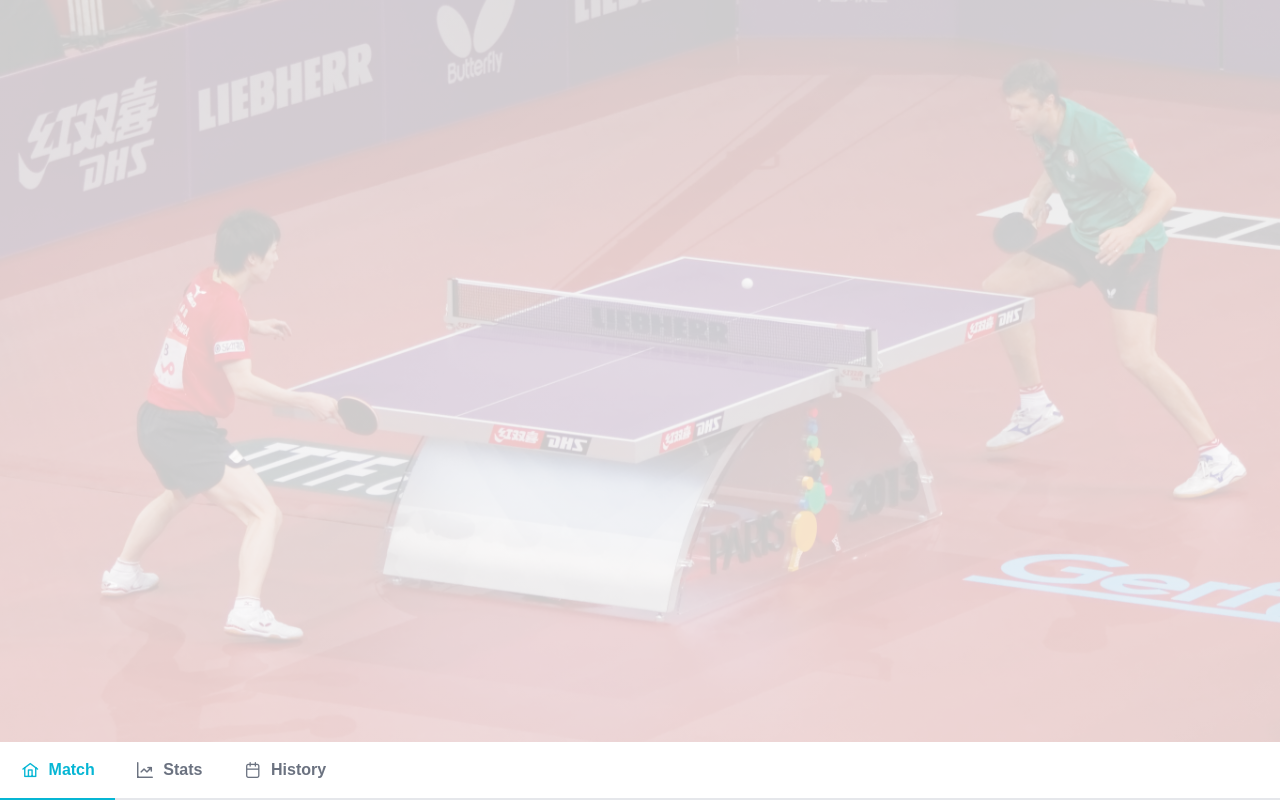
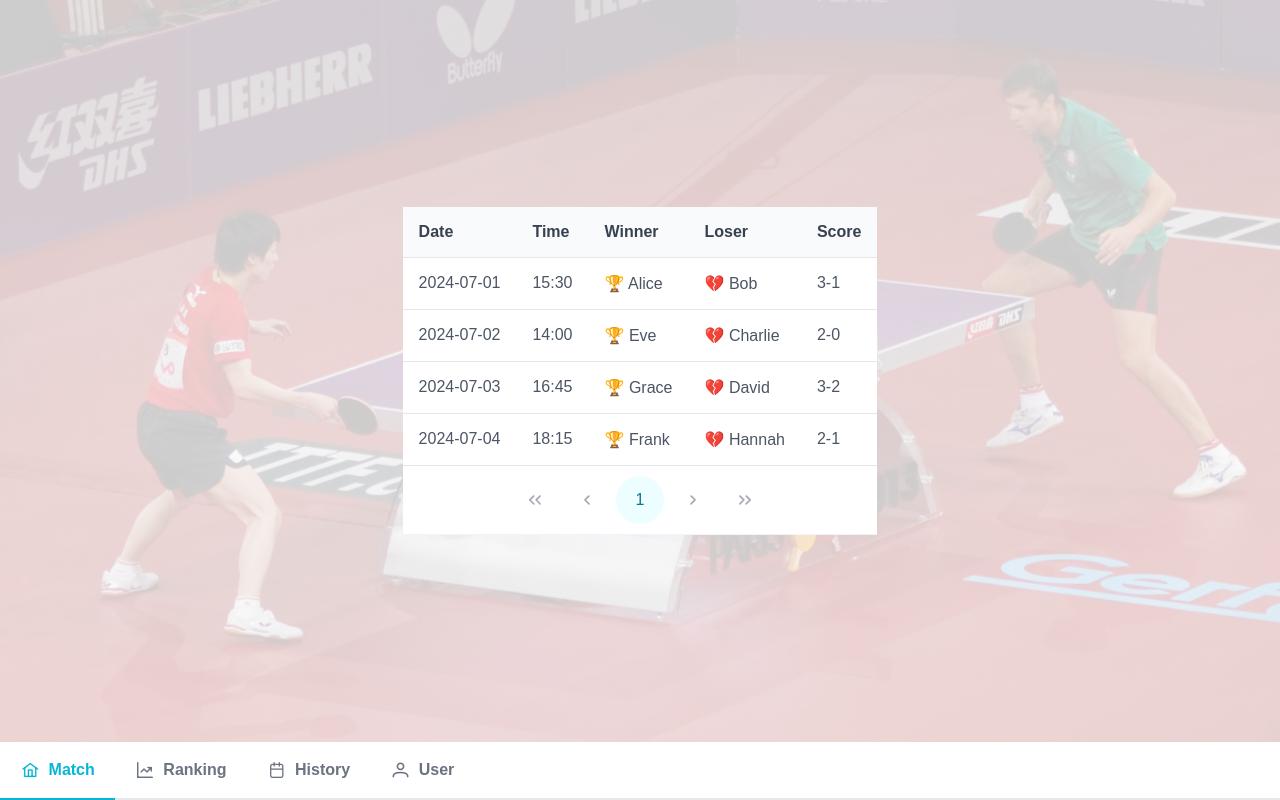
Before and after one commit to abbdberg/pingpoing-rank, a React (Vite) app: page /pingpoing-rank/history in a window 1280 px wide. Before the commit this address had no page. Built offline with nearby package versions, Linux system fonts and the light colour scheme; a web font is replaced by a local one.

Commit message:
Add more views

```diff
--- a/package.json
+++ b/package.json
@@ -21,7 +21,8 @@
     "react": "^18.3.1",
     "react-dom": "^18.3.1",
     "react-redux": "^9.1.2",
-    "react-router-dom": "^6.23.1"
+    "react-router-dom": "^6.23.1",
+    "react-sparklines": "^1.7.0"
   },
   "devDependencies": {
     "@types/react": "^18.3.3",
--- a/src/App.tsx
+++ b/src/App.tsx
@@ -1,25 +1,25 @@
-import { useState } from 'react'
-
 import { History } from './components/History/History';
-import { Stats } from './components/Stats/Stats';
+import Ranking from './components/Ranking/Ranking';
 import { Match } from './components/Match/Match';
 import { BrowserRouter, Route, Routes, useLocation, useNavigate } from 'react-router-dom';
-import { Menubar } from 'primereact/menubar';
-import { Menu } from 'primereact/menu';
 import { TabMenu } from 'primereact/tabmenu';
+import User from './components/User/User';
 
 
 function App() {
 
   return (
 
-    <BrowserRouter>
+    <BrowserRouter
+    basename='/pingpoing-rank'
+    >
 
       <div className='main-content'>
         <Routes>
+          <Route path="/ranking" element={<Ranking />} />
+          <Route path="/history" element={<History />} />
+          <Route path="/user" element={<User />} />
           <Route path="/" element={<Match />} />
-          <Route path="/stats" element={<Stats />} />
-          <Route path="/history" element={<History />} />
         </Routes>
       </div>
       {/* <div className='navbar'> */}
@@ -37,11 +37,11 @@ function BottomNav() {
 
   return (
     <TabMenu
-    defaultChecked
       model={[
         { label: 'Match', icon: 'pi pi-fw pi-home', command: () => navigate('/') },
-        { label: 'Stats', icon: 'pi pi-fw pi-chart-line', command: () => navigate('/stats') },
+        { label: 'Ranking', icon: 'pi pi-fw pi-chart-line', command: () => navigate('/ranking') },
         { label: 'History', icon: 'pi pi-fw pi-calendar', command: () => navigate('/history') },
+        { label: 'User', icon: 'pi pi-fw pi-user', command: () => navigate('/user') },
 
       ]}
     />
--- a/src/components/History/History.tsx
+++ b/src/components/History/History.tsx
@@ -1 +1,58 @@
-export const History = () => <h1>History</h1>;
+import React from 'react';
+import { DataTable } from 'primereact/datatable';
+import { Column } from 'primereact/column';
+import { Chip } from 'primereact/chip';
+
+const matchHistoryData = [
+  {
+    date: '2024-07-01',
+    time: '15:30',
+    winner: '🏆 Alice',
+    loser: '💔 Bob',
+    score: '3-1',
+  },
+  // Add more dummy data here...
+  {
+    date: '2024-07-02',
+    time: '14:00',
+    winner: '🏆 Eve',
+    loser: '💔 Charlie',
+    score: '2-0',
+  },
+  {
+    date: '2024-07-03',
+    time: '16:45',
+    winner: '🏆 Grace',
+    loser: '💔 David',
+    score: '3-2',
+  },
+  {
+    date: '2024-07-04',
+    time: '18:15',
+    winner: '🏆 Frank',
+    loser: '💔 Hannah',
+    score: '2-1',
+  },
+];
+
+export const History = () => {
+  const renderScore = (rowData) => {
+    return (
+      <div>
+        {rowData.score}
+      </div>
+    );
+  };
+
+  return (
+    <DataTable value={matchHistoryData} paginator rows={10} dataKey="date">
+      <Column field="date" header="Date" />
+      <Column field="time" header="Time" />
+      <Column field="winner" header="Winner" />
+      <Column field="loser" header="Loser" />
+      <Column body={renderScore} header="Score" />
+    </DataTable>
+  );
+};
+
+export default History;
--- a/src/components/Match/PlayerCmp.tsx
+++ b/src/components/Match/PlayerCmp.tsx
@@ -19,11 +19,11 @@ export const PlayerCmp = (props: PlayerProps) => {
     dispatch(updatePlayerScore({ name: props.name, points: newValue }));
   };
 
-  let backgroundColor = 'rgba(255,255,255, 0.7)';
+  let backgroundColor = 'rgba(255,255,255, 0.5)';
   if (props.state === PlayerState.WINNER) {
-    backgroundColor = 'rgba(76,175,80, 0.7)';
+    backgroundColor = 'rgba(76,175,80, 0.5)';
   } else if (props.state === PlayerState.LOSER) {
-    backgroundColor = 'rgba(244,67,54, 0.7)';
+    backgroundColor = 'rgba(244,67,54, 0.5)';
   }
   return <div>
     <div className="player-card" style={{ backgroundColor }}
@@ -44,10 +44,10 @@ export const PlayerCmp = (props: PlayerProps) => {
         />
       </div>
       <ButtonGroup>
-        <Button severity="secondary" rounded onClick={() => handleSliderChange(11)}>11</Button>
-        <Button severity="secondary" rounded onClick={() => handleSliderChange(0)}>0</Button>
-        <Button severity="secondary" rounded onClick={() => handleSliderChange(props.points - 1)}>-1</Button>
-        <Button severity="secondary" rounded onClick={() => handleSliderChange(props.points + 1)}>+1</Button>
+        <Button disabled={!props.name} severity="secondary" rounded onClick={() => handleSliderChange(11)}>11</Button>
+        <Button disabled={!props.name} severity="secondary" rounded onClick={() => handleSliderChange(0)}>0</Button>
+        <Button disabled={!props.name} severity="secondary" rounded onClick={() => handleSliderChange(props.points - 1)}>-1</Button>
+        <Button disabled={!props.name} severity="secondary" rounded onClick={() => handleSliderChange(props.points + 1)}>+1</Button>
       </ButtonGroup>
 
     </div>
--- /dev/null
+++ b/src/components/Ranking/Ranking.tsx
@@ -0,0 +1,31 @@
+import { DataTable } from 'primereact/datatable';
+import { Column } from 'primereact/column';
+import { Sparklines, SparklinesBars } from 'react-sparklines';
+
+const fakePlayers = [
+  { rank: 1, name: 'John Doe', eloScore: 2100, eloHistory: [2000, 2050, 2100, 2150, 2200] },
+  { rank: 2, name: 'Alice Smith', eloScore: 2050, eloHistory: [2000, 2020, 2050, 2080, 2100] },
+  // Add more fake players here...
+];
+
+
+const Ranking = () => {
+  const eloHistoryTemplate = (rowData) => {
+    return (
+      <Sparklines data={rowData.eloHistory} width={100} height={20} margin={5}>
+        <SparklinesBars />
+      </Sparklines>
+    );
+  };
+
+  return (
+    <DataTable value={fakePlayers}>
+      <Column field="rank" header="Rank"></Column>
+      <Column field="name" header="Player Name"></Column>
+      <Column field="eloScore" header="Elo Score"></Column>
+      <Column field="eloHistory" header="Elo History" body={eloHistoryTemplate}></Column>
+    </DataTable>
+  );
+};
+
+export default Ranking;
--- a/src/components/Stats/Stats.tsx
+++ /dev/null
@@ -1 +0,0 @@
-export const Stats = () => <h1>Stats</h1>;
--- /dev/null
+++ b/src/components/User/User.tsx
@@ -0,0 +1,31 @@
+import { DataTable } from 'primereact/datatable';
+import { Column } from 'primereact/column';
+import { Sparklines, SparklinesBars } from 'react-sparklines';
+
+const fakePlayers = [
+  { rank: 1, name: 'John Doe', eloScore: 2100, eloHistory: [2000, 2050, 2100, 2150, 2200] },
+  { rank: 2, name: 'Alice Smith', eloScore: 2050, eloHistory: [2000, 2020, 2050, 2080, 2100] },
+  // Add more fake players here...
+];
+
+
+const User = () => {
+  const eloHistoryTemplate = (rowData) => {
+    return (
+      <Sparklines data={rowData.eloHistory} width={100} height={20} margin={5}>
+        <SparklinesBars />
+      </Sparklines>
+    );
+  };
+
+  return (
+    <DataTable value={fakePlayers}>
+      <Column field="rank" header="Rank"></Column>
+      <Column field="name" header="Player Name"></Column>
+      <Column field="eloScore" header="Elo Score"></Column>
+      <Column field="eloHistory" header="Elo History" body={eloHistoryTemplate}></Column>
+    </DataTable>
+  );
+};
+
+export default User;
--- a/src/main.css
+++ b/src/main.css
@@ -38,7 +38,7 @@ h1.score {
 }
 
 .player-card {
-  border-radius: 10px!important;
+  border-radius: 15px;
   margin: 8px;
   padding: 16px;
   display: flex;
```
Also changed, not shown: 1 other file (tests, documents, lock files or other folders).
